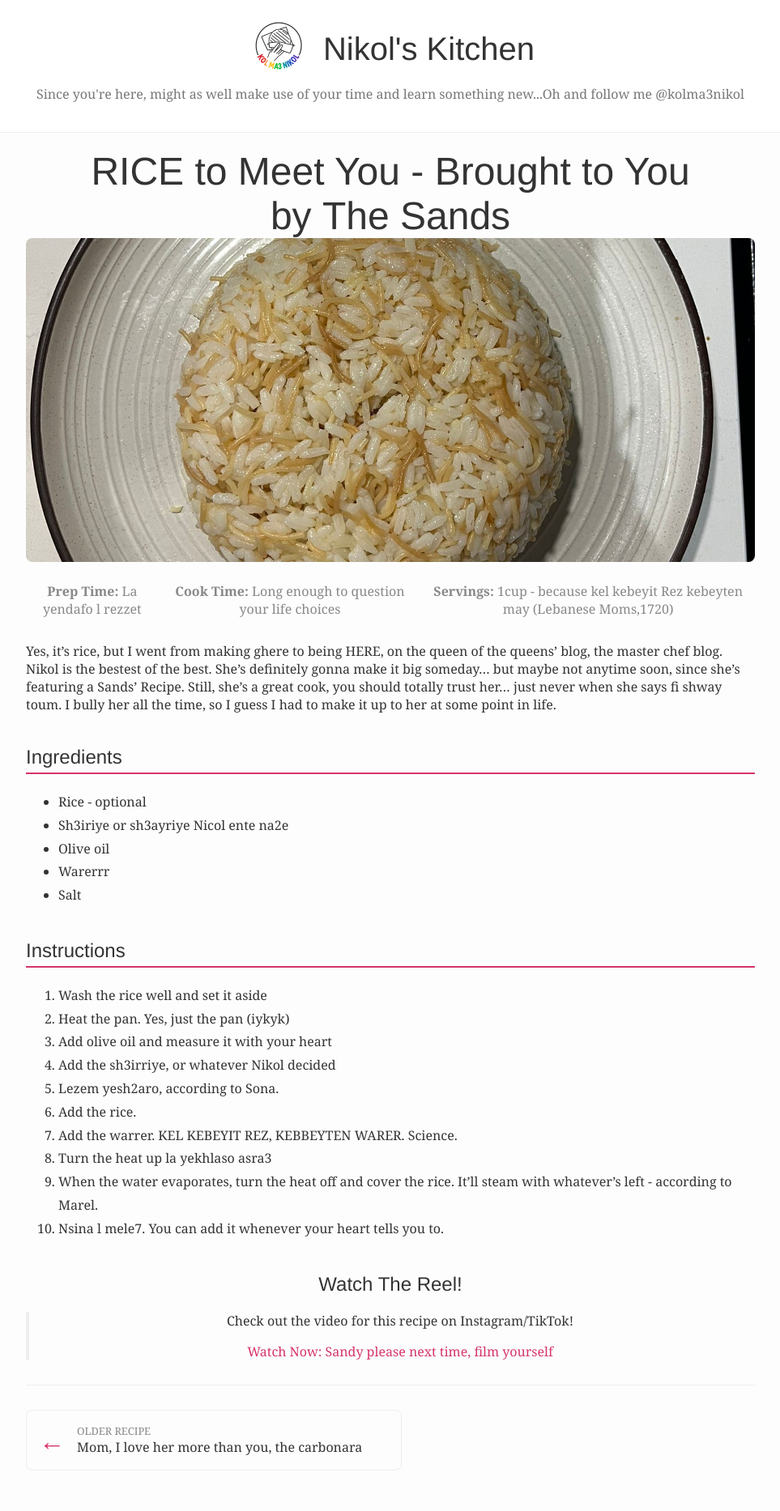
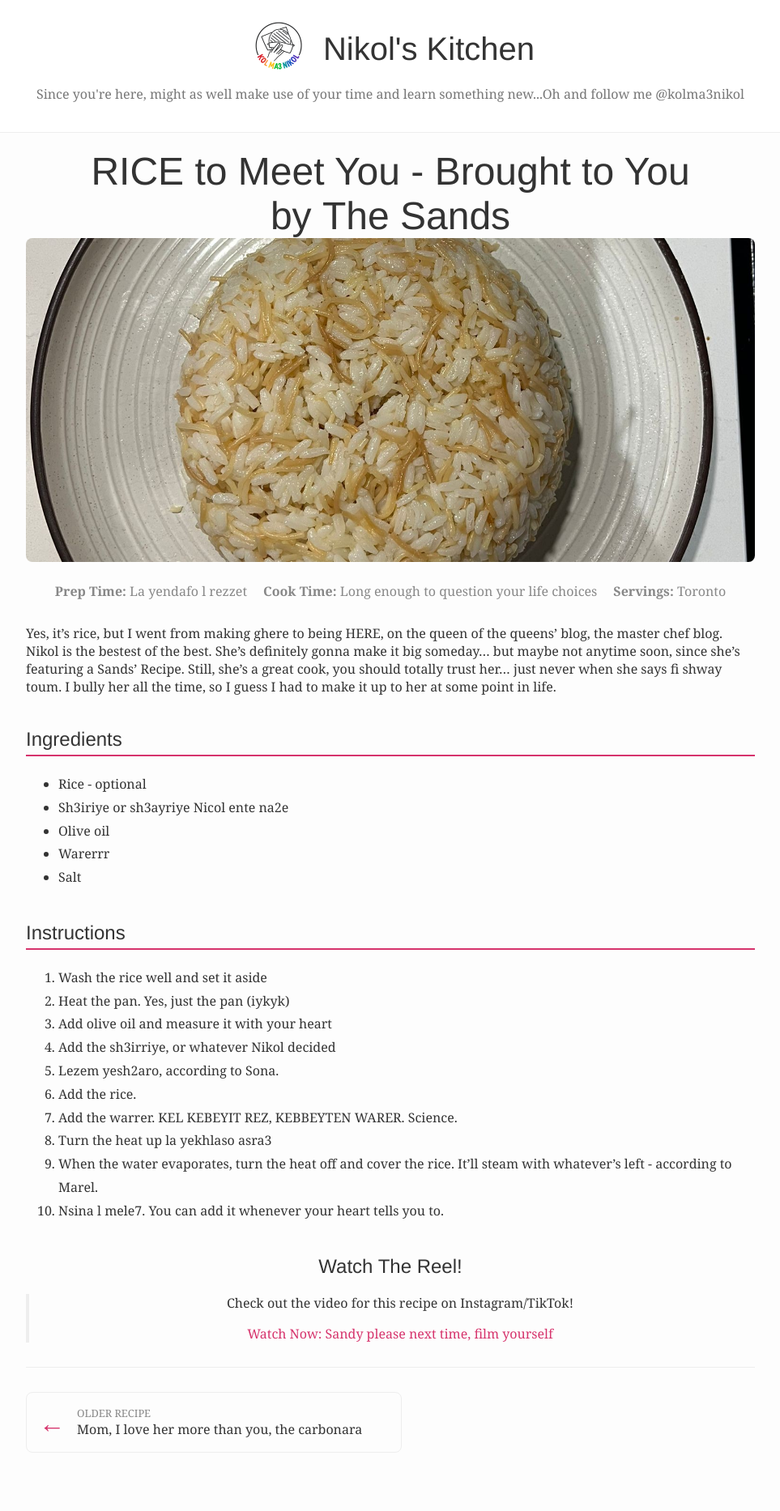
Before and after one commit to AntiLibrary5/nicools-kitchen, a Jekyll site: the page built from _posts/2025-10-26-sandys-rice.md, in a window 1280 px wide. Shown: the whole page at 81% size, without its empty margins (158-1121 px from the left). Built offline with Jekyll 4.4.1, drawn with Linux system fonts in a browser that asks for light colours; after the commit the page ends 1844 px from its top, so only the background shows below that.

Commit message:
sandys rice update

```diff
--- a/_posts/2025-10-26-sandys-rice.md
+++ b/_posts/2025-10-26-sandys-rice.md
@@ -4,7 +4,7 @@ title: "RICE to Meet You - Brought to You by The Sands"
 image: /assets/images/sandys-rice.jpg
 prep_time: "La yendafo l rezzet"
 cook_time: "Long enough to question your life choices"
-servings: "1cup - because kel kebeyit Rez kebeyten may (Lebanese Moms,1720)"
+servings: "Toronto"
 video_link: "Sandy please next time, film yourself"
 tags: [Vegetarian]
 ---
```
